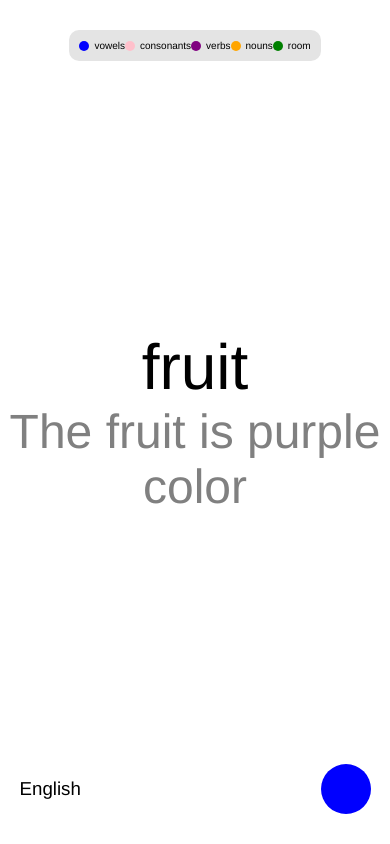
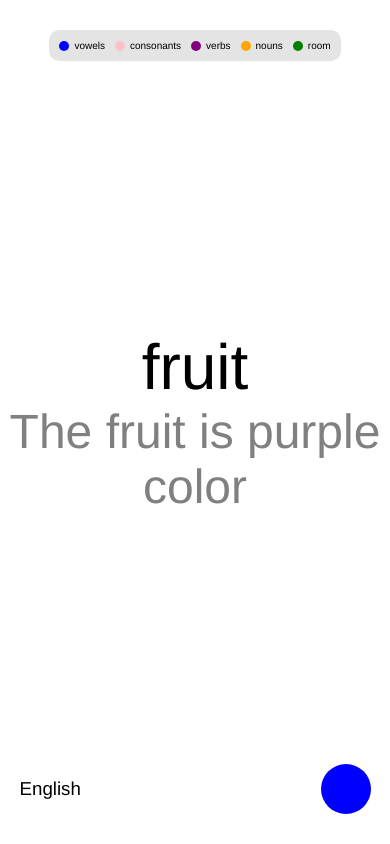
Before and after one commit to SanjeevMidda/learn-korean, a React (Create React App) app: page / in a window 390 px wide. Built offline with nearby package versions, Linux system fonts and the light colour scheme.

Commit message:
Update index.css

```diff
--- a/src/index.css
+++ b/src/index.css
@@ -110,7 +110,7 @@ h3:hover {
   header {
     /* flex-direction: column; */
     width: fit-content;
-    gap: 0px;
+    gap: 10px;
     padding: 10px;
   }
 
```
